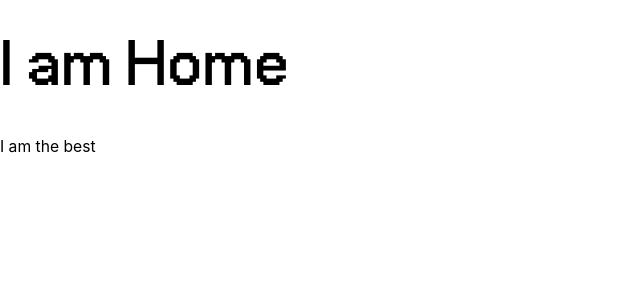
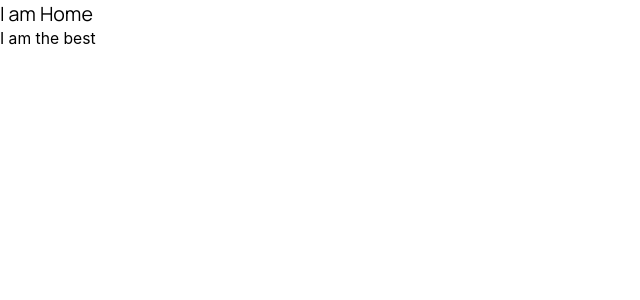
Before and after one commit to Pyjavascript/Pixels, a React app in the folder frontend/: page / in a window 1280 px wide. Shown: the top 300 px of the page, without its empty margins (0-640 px from the left). Built offline with nearby package versions, Linux system fonts and the light colour scheme; the HTML template or start-up script is replaced by a standard one.

Commit message:
added font - manrope

```diff
--- a/frontend/src/index.css
+++ b/frontend/src/index.css
@@ -1,3 +1,4 @@
+@import url('https://fonts.googleapis.com/css2?family=Manrope:wght@200..800&display=swap');
 @import "tailwindcss";
 @font-face {
   font-family: "Primary-normal";
@@ -10,6 +11,7 @@
 @theme {
   --font-primary: "Primary-normal", sans-serif;
   --font-bold: "Primary-bold", sans-serif;
+  --font-manrope:"Manrope", sans-serif
 }
 html {
   font-size: calc(0.625rem + 0.41666666666666663vw);
--- a/frontend/src/pages/Home-page/Home.jsx
+++ b/frontend/src/pages/Home-page/Home.jsx
@@ -4,7 +4,7 @@ import Hero from './HomeSections/hero'
 const Home = () => {
   return (
     <>
-    <h1 className='font-bold text-[90px]'>I am Home</h1>
+    <h1 className='font-manrope  text-xl'>I am Home</h1>
     <Hero />
     </>
   )
```
